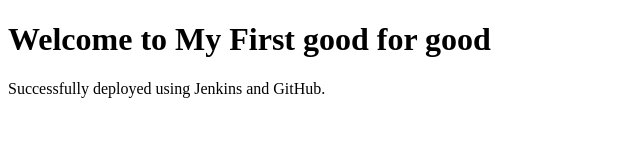
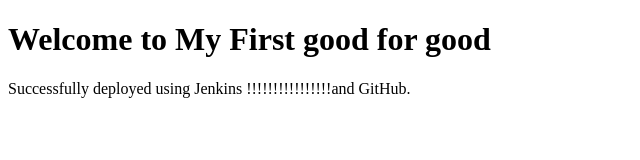
Before and after one commit to karthik-zuzu/jenkins-first-pipeline, a plain HTML site: page index.html in a window 1280 px wide. Shown: the whole page, without its empty margins (0-640 px from the left). Drawn offline with Linux system fonts and the light colour scheme.

Commit message:
Update index.html

```diff
--- a/index.html
+++ b/index.html
@@ -6,6 +6,6 @@
 </head>
 <body>
     <h1>Welcome to My First good for good</h1>
-    <p>Successfully deployed using Jenkins and GitHub.</p>
+    <p>Successfully deployed using Jenkins !!!!!!!!!!!!!!!!and GitHub.</p>
 </body>
 </html>
```
